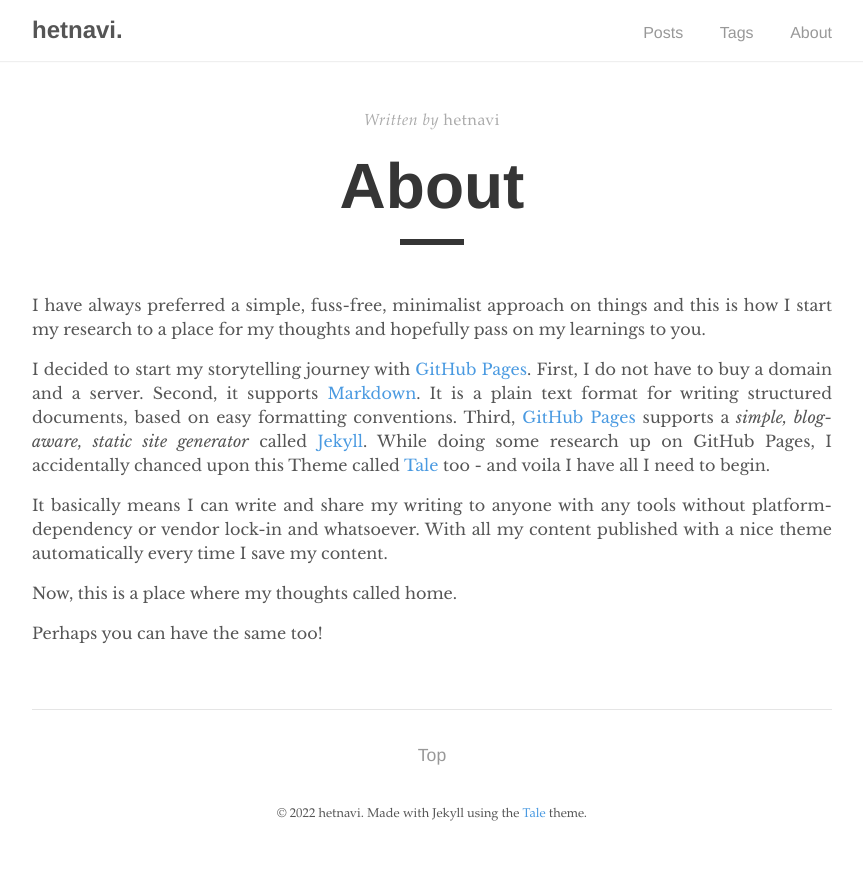
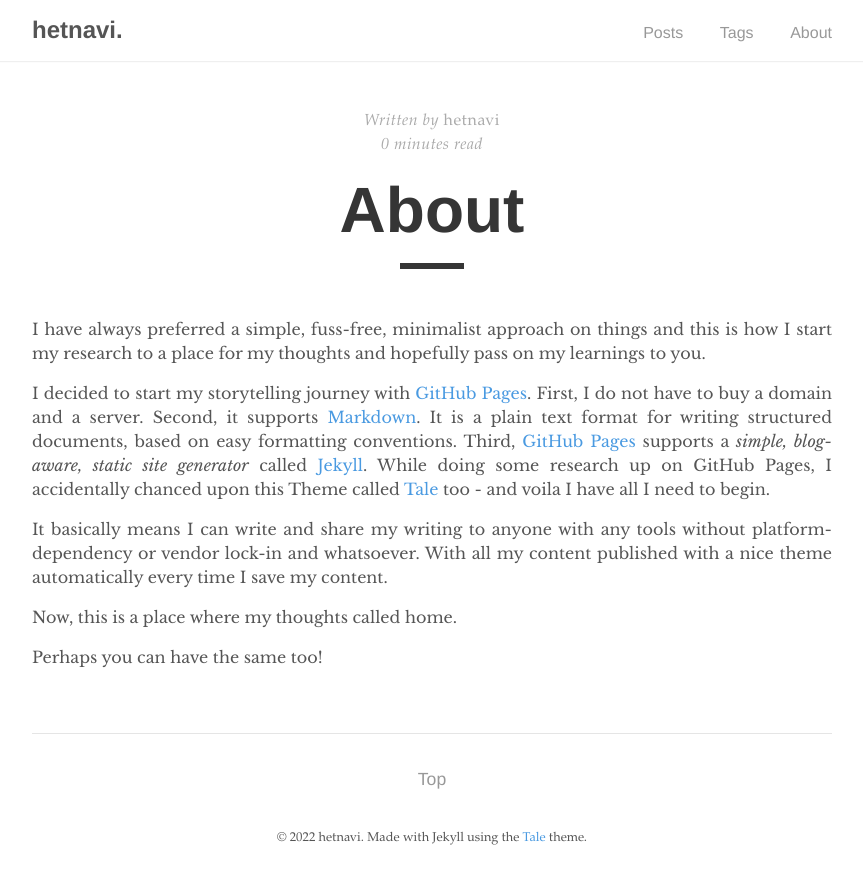
Before and after one commit to hetnavi/hetnavi.github.io, a Jekyll site: the page built from _pages/about.md, in a window 1280 px wide. Shown: the top 884 px of the page, without its empty margins (208-1071 px from the left). Built offline with Jekyll 4.4.1, drawn with Linux system fonts in a browser that asks for light colours.

Commit message:
add reading minute

```diff
--- a/_layouts/post.html
+++ b/_layouts/post.html
@@ -14,6 +14,17 @@ layout: default
     {% if page.date %}
       <br>
       <span>on&nbsp;</span><time datetime="{{ page.date }}">{{ page.date | date: "%B %d, %Y" }}</time>
+    {% endif %}
+
+    {% if content %}
+      {% capture read_time %}
+          {{ content | number_of_words | divided_by: 180 }}
+      {% endcapture %}
+      {% if read_time != '0' %}
+        <br><span>{{ read_time }} minutes read</span>
+      {% else %}
+        <br><span>1 minute read</span>
+      {% endif %}
     {% endif %}
   </div>
 
```
